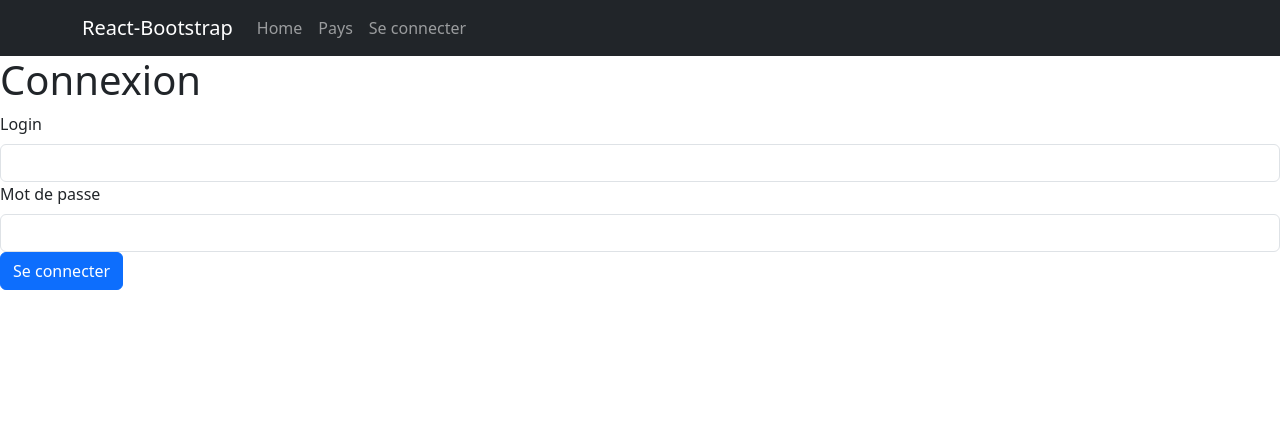
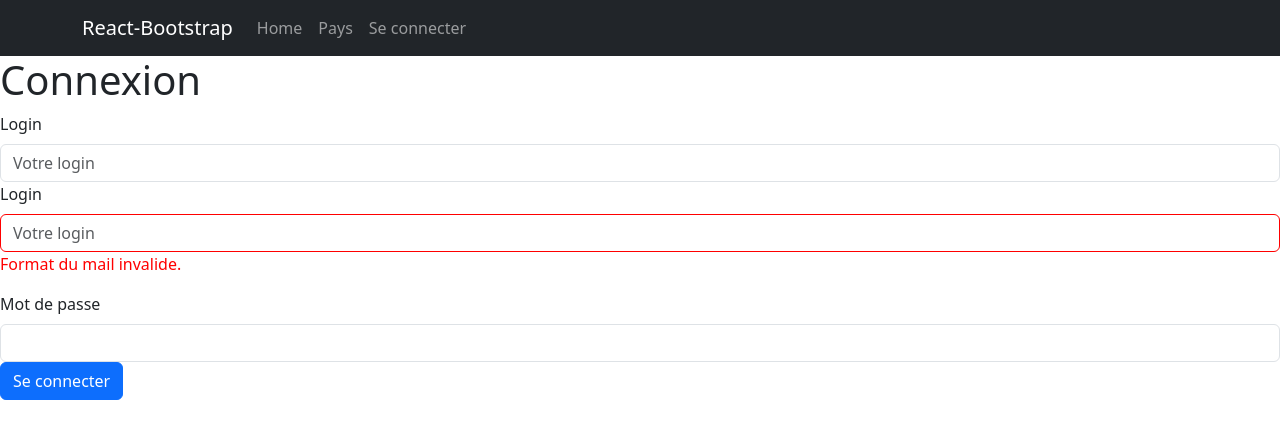
Before and after one commit to bart120/ipssi23, a React (Create React App) app: page /auth/login in a window 1280 px wide. Shown: the top 438 px of the page. Built offline with nearby package versions, Linux system fonts and the light colour scheme.

Commit message:
child component part 1

```diff
--- /dev/null
+++ b/src/core/components/forms/InputMail.js
@@ -0,0 +1,17 @@
+import { useState } from "react";
+import { Form } from "react-bootstrap";
+
+const InputMail = ({ label, ...other }) => {
+
+    const [isValid, setIsValid] = useState(false);
+
+    return (
+        <Form.Group>
+            <Form.Label>{label}</Form.Label>
+            <Form.Control type="email" {...other} className={!isValid && "input-error"} />
+            {isValid === false && (<p style={{ color: 'red' }}>Format du mail invalide.</p>)}
+        </Form.Group>
+    );
+}
+
+export default InputMail;
--- a/src/index.css
+++ b/src/index.css
@@ -0,0 +1,3 @@
+.input-error {
+    border-color: red;
+}
--- a/src/pages/authentication/Login.js
+++ b/src/pages/authentication/Login.js
@@ -1,5 +1,6 @@
 import { useState } from "react";
 import { Button, Form } from "react-bootstrap";
+import InputMail from "../../core/components/forms/InputMail";
 
 const Login = () => {
 
@@ -22,8 +23,11 @@ const Login = () => {
             <Form noValidate onSubmit={submit}>
                 <Form.Group>
                     <Form.Label>Login</Form.Label>
-                    <Form.Control name="email" type="email" onChange={changeFormField} />
+                    <Form.Control name="email" type="email" onChange={changeFormField}
+                        placeholder="Votre login" />
                 </Form.Group>
+                <InputMail label="Login" placeholder="Votre login"
+                    onChange={changeFormField} name="email" />
                 <Form.Group>
                     <Form.Label>Mot de passe</Form.Label>
                     <Form.Control name="password" type="password" onChange={changeFormField} />
```
